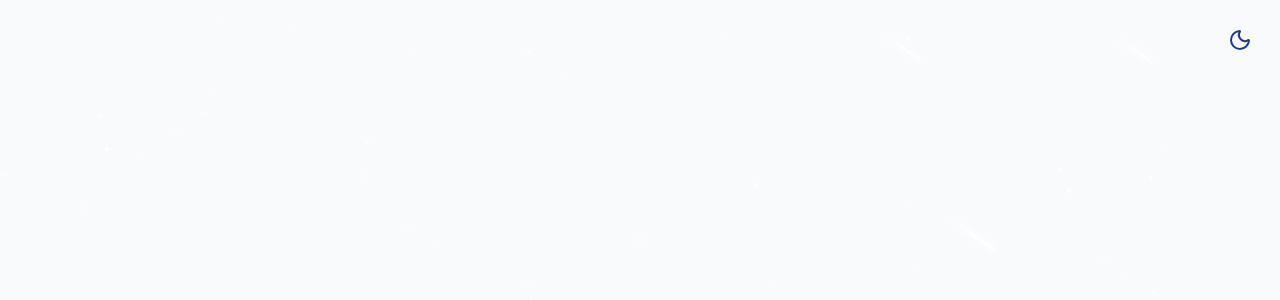
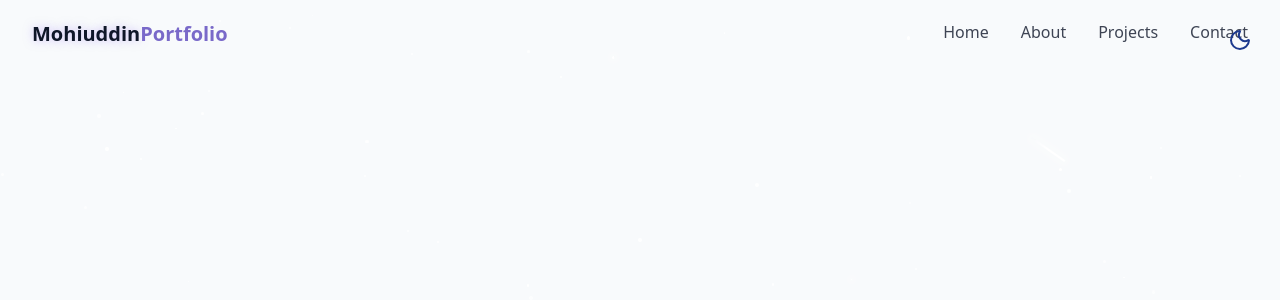
Before and after one commit to Mohiuddin10/portfolio, a React (Vite) app: page / in a window 1280 px wide. Shown: the top 300 px of the page. Built offline with nearby package versions, Linux system fonts and the light colour scheme.

Commit message:
working on nav

```diff
--- /dev/null
+++ b/src/components/Navbar.jsx
@@ -0,0 +1,75 @@
+import { cn } from "@/lib/utils";
+import { useEffect, useState } from "react";
+
+const navItems = [
+  { name: "Home", href: "#home" },
+  { name: "About", href: "#about" },
+  { name: "Projects", href: "#projects" },
+  { name: "Contact", href: "#contact" },
+];
+
+export const Navbar = () => {
+  const [isScrolled, setIsScrolled] = useState(false);
+  useEffect(() => {
+    const handleScroll = () => {
+      setIsScrolled(window.scrollY > 10);
+      console.log(window.scrollY);
+    };
+    window.addEventListener("scroll", handleScroll);
+    return () => window.removeEventListener("scroll", handleScroll);
+  }, []);
+  return (
+    <nav
+      className={cn(
+        "fixed w-full z-40 transition-all duration-300",
+        isScrolled ? "py-3 bg-background/80 backdrop-blur-md shadow-xs" : "py-5"
+      )}
+    >
+      <div className="container flex item-center justify-between">
+        {/* logo  */}
+        <a
+          href=""
+          className="text-xl font-bold text-primary flex items-center gap-2"
+        >
+          <span className="relative z-10">
+            <span className="text-glow text-foreground">Mohiuddin</span>
+            Portfolio
+          </span>
+        </a>
+
+        {/* desktop nav */}
+        <div className="hidden md:flex space-x-8">
+          {navItems.map((item, key) => (
+            <a
+              key={key}
+              href={item.href}
+              className="text-foreground/80 hover:text-primary transition-colors duration-300"
+            >
+              {item.name}
+            </a>
+          ))}
+        </div>
+
+        {/* mobile nav  */}
+        <div
+          className={cn(
+            "fixed inset-0 bg-background/95 backdrop-blur-md z-40 flex flex-col items-center justify-center",
+            "transition-all duration-300 md:hidden"
+          )}
+        >
+          <div className="hidden md:flex space-x-8">
+            {navItems.map((item, key) => (
+              <a
+                key={key}
+                href={item.href}
+                className="text-foreground/80 hover:text-primary transition-colors duration-300"
+              >
+                {item.name}
+              </a>
+            ))}
+          </div>
+        </div>
+      </div>
+    </nav>
+  );
+};
--- a/src/components/StarBackground.jsx
+++ b/src/components/StarBackground.jsx
@@ -8,10 +8,20 @@
   // set star in useState
   const [stars, setStars] = useState([]);
   const [meteors, setMeteors] = useState([]);
+  const [fallingStars, setFallingStars] = useState([]);
 
   useEffect(() => {
     generateStars();
     generateMeteors();
+    generateFallingStars();
+
+    const handleResize = () => {
+      generateStars();
+    };
+
+    window.addEventListener("resize", handleResize);
+
+    return () => window.removeEventListener("resize", handleResize);
   }, []);
 
   // Generate stars
@@ -61,6 +71,30 @@
     }
     setMeteors(newMeteors);
   };
+
+  // falling stars
+  const generateFallingStars = () => {
+    // 1. Calculate number of falling stars
+    const numberOfFallingStars = 5;
+
+    // 2. Create an array of stars
+    const newFallingStars = [];
+
+    // 3. Generate random stars
+    for (let i = 0; i < numberOfFallingStars; i++) {
+      // 4. push stars to newStars obj
+      newFallingStars.push({
+        id: i,
+        x: Math.random() * 100,
+        y: Math.random() * 100,
+        size: Math.random() * 2 + 1,
+        delay: Math.random() * 10,
+        animationDuration: Math.random() * 4 + 2,
+      });
+    }
+
+    setFallingStars(newFallingStars);
+  };
   return (
     <div className="fixed inset-0 overflow-hidden pointer-events-none z-0">
       {stars.map((star) => (
@@ -91,6 +125,22 @@
           }}
         />
       ))}
+
+      {/* falling stars  */}
+      {fallingStars.map((fallingStar) => (
+        <div
+          key={fallingStar.id}
+          className="meteor animate-meteor"
+          style={{
+            left: `${fallingStar.x}%`,
+            top: `${fallingStar.y}%`,
+            width: `${fallingStar.size}px`,
+            height: `${fallingStar.size}px`,
+            animationDelay: `${fallingStar.delay}s`,
+            animationDuration: `${fallingStar.animationDuration}s`,
+          }}
+        />
+      ))}
     </div>
   );
 };
--- a/src/pages/Home.jsx
+++ b/src/pages/Home.jsx
@@ -1,3 +1,4 @@
+import { Navbar } from "../components/Navbar";
 import { ThemeToggle } from "../components/ThemeToggle";
 import { StarBackground } from "@/components/StarBackground";
 
@@ -6,6 +7,7 @@
     <div className="min-h-screen bg-background text-foreground overflow-x-hidden">
       <ThemeToggle />
       <StarBackground />
+      <Navbar />
     </div>
   );
 };
```
